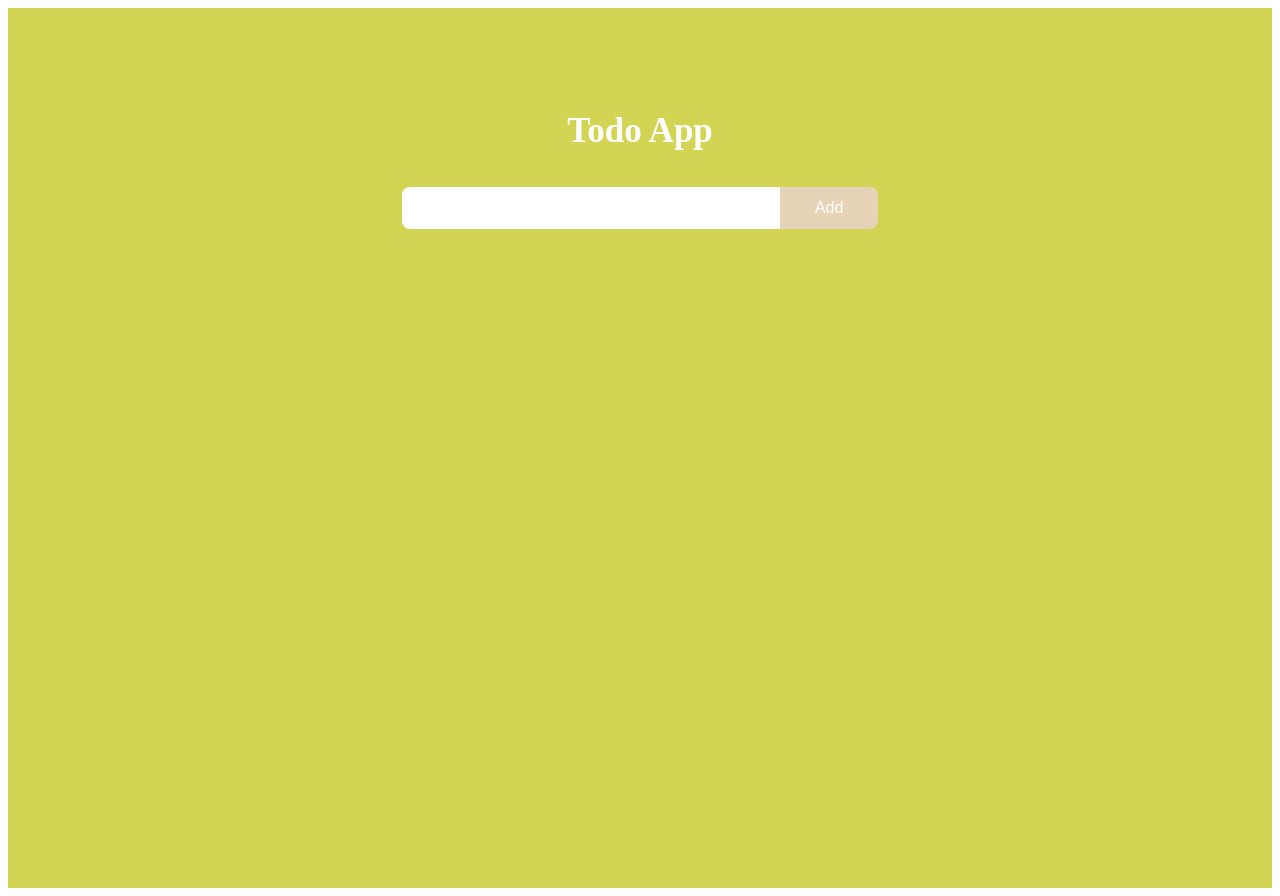
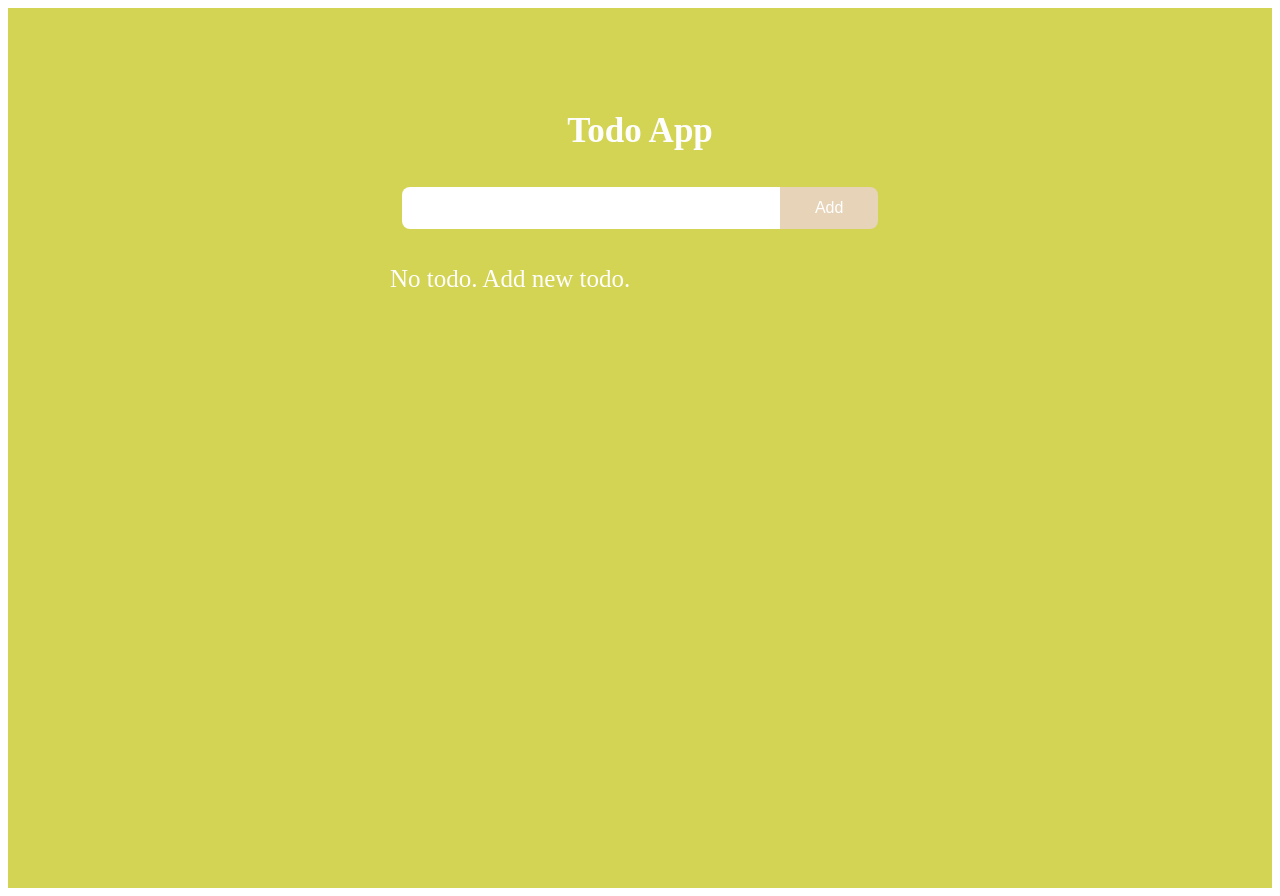
Before and after one commit to ian-afk/react_typescript, a React (Vite) app: page / in a window 1280 px wide. Built offline with nearby package versions, Linux system fonts and the light colour scheme.

Commit message:
add sort functionality for completed todo and conditional rendering if no item

```diff
--- a/src/components/TodoList.tsx
+++ b/src/components/TodoList.tsx
@@ -13,16 +13,32 @@ export default function TodoList({
   onCompletedChange,
   onDeleteTodo,
 }: TodoListProps) {
+  const todoSort = todo.sort((a, b) => {
+    if (a.completed === b.completed) {
+      return b.id - a.id;
+    } else {
+      return a.completed ? 1 : -1;
+    }
+  });
+
+  console.log(todoSort);
+
   return (
     <div className={styles.todoList}>
-      {todo.map((item) => (
+      {todo.length > 0 ? (
+        todoSort.map((item) => (
           <TodoItem
             onDeleteTodo={onDeleteTodo}
             todo={item}
             key={item.id}
             onCompletedChange={onCompletedChange}
           />
-      ))}
+        ))
+      ) : (
+        <p style={{ fontSize: "2.5rem", margin: "0 auto" }}>
+          No todo. Add new todo.
+        </p>
+      )}
     </div>
   );
 }
```
Lines whose indentation alone changed are shown as unchanged.
